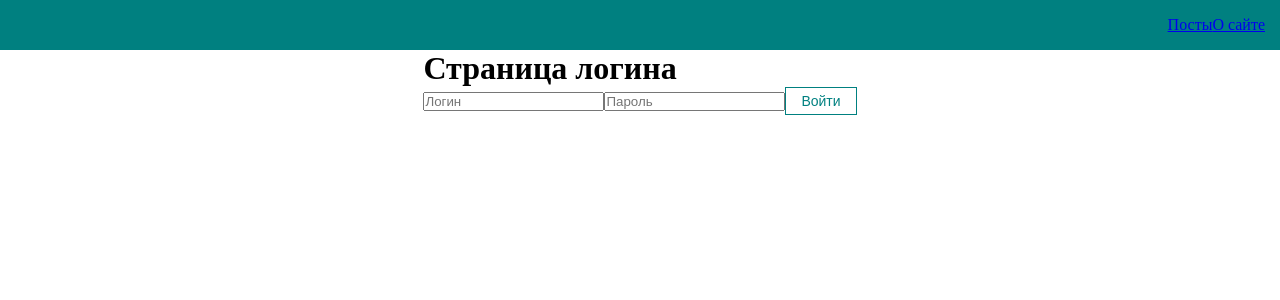
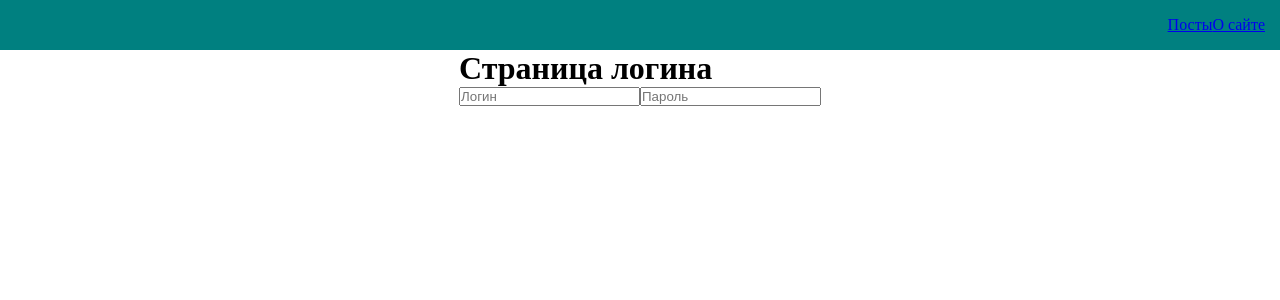
Before and after one commit to Fentan-kyc/ulbitv-app, a React (Create React App) app: page / in a window 1280 px wide. Shown: the top 300 px of the page. Built offline with nearby package versions, Linux system fonts and the light colour scheme.

Commit message:
add form logic

```diff
--- a/src/App.js
+++ b/src/App.js
@@ -2,14 +2,21 @@ import React, { useMemo, useState, useEffect } from "react";
 import { BrowserRouter, Link, Route, Routes } from "react-router-dom";
 import AppRouter from "./Components/AppRouter";
 import Navbar from "./Components/UI/navbar/Navbar";
+import { AuthContext } from "./context";
 import './styles/App.css'
 
 function App() {
+  const [isAuth, setIsAuth] = useState(false);
   return(
+    <AuthContext.Provider value={{
+      isAuth,
+      setIsAuth
+    }}>
     <BrowserRouter>
     <Navbar/>
     <AppRouter/>
     </BrowserRouter>
+    </AuthContext.Provider>
   )
 }
 
--- a/src/Components/AppRouter.jsx
+++ b/src/Components/AppRouter.jsx
@@ -1,4 +1,4 @@
-import React from 'react';
+import React, {useContext} from 'react';
 import { Route, Routes } from "react-router-dom";
 import About from "../pages/About";
 import Error from "../pages/Error";
@@ -6,16 +6,16 @@ import PostPage from '../pages/PostPage';
 import Posts from "../pages/Posts";
 import Login from '../pages/Login';
 import { privateRoutes, publicRoutes } from '../router';
+import { AuthContext } from '../context';
 
 const AppRouter = () => {
-  let isAuth = false;
-
+  const {isAuth, setIsAuth} = useContext(AuthContext);
   if(isAuth)
   {
     return(
       <Routes>
       {privateRoutes.map(route =>
-        <Route key={Math.random()} path={route.path} element={route.component}/>
+        <Route key={route.path} path={route.path} element={route.component}/>
       )}
       <Route path='*' element={<Error/>}/>
       <Route path='/' element={<Posts/>}/>
--- /dev/null
+++ b/src/context/index.js
@@ -0,0 +1,3 @@
+import { createContext } from "react";
+
+export const AuthContext = createContext(null)
--- a/src/pages/Login.jsx
+++ b/src/pages/Login.jsx
@@ -1,15 +1,23 @@
-import React from 'react'
+import React, {useContext}from 'react'
 import MyButton from '../Components/UI/button/MyButton'
+import { AuthContext } from '../context';
 
 const Login = () => {
+
+  const {isAuth, setIsAuth} = useContext(AuthContext);
+
+  const login = (e) => {
+    e.preventDefault();
+    setIsAuth(true);
+  }
+
   return (
     <div>
         <h1>Страница логина</h1>
 
-        <form>
+        <form onSubmit={login}>
             <input type="text" placeholder='Логин' />
             <input type="text" placeholder='Пароль' />
-            <MyButton>Войти</MyButton>
         </form>
     </div>
   )
```
